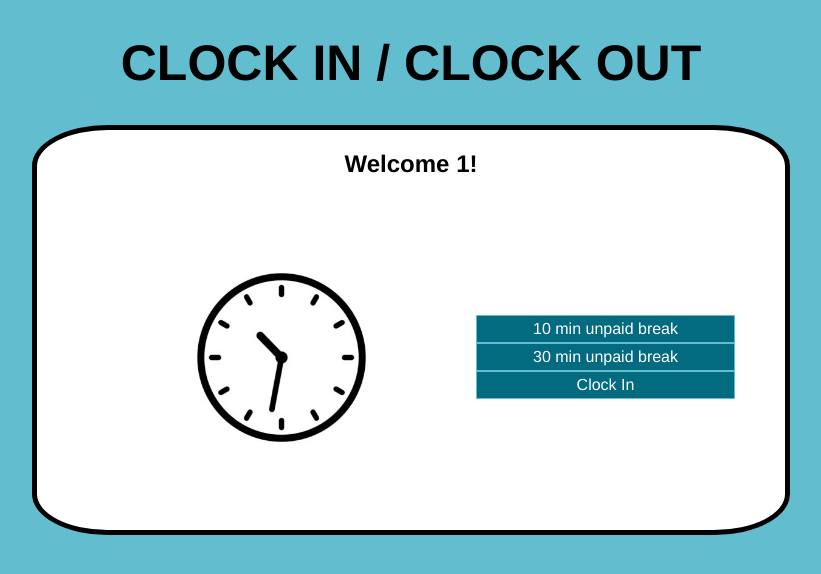
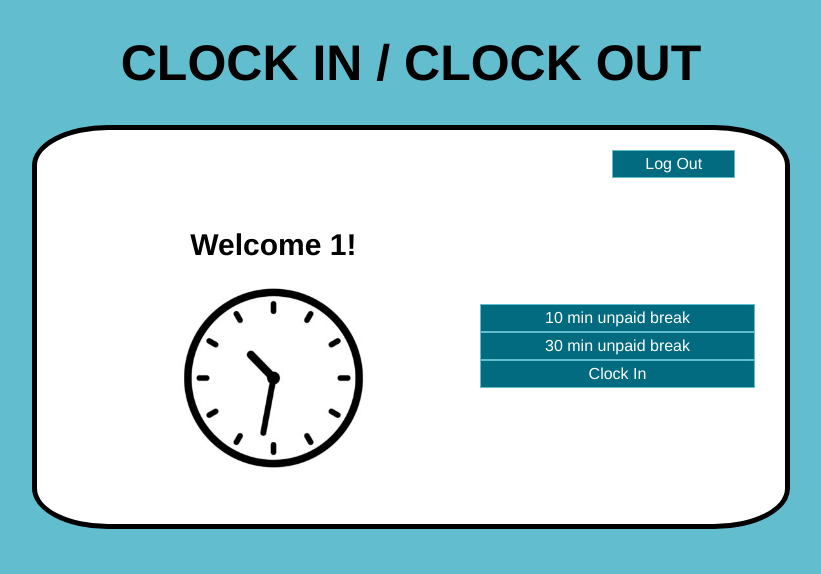
Before and after one commit to Nikhil-Naikar/Clock-In-Clock-Out, a Vue app in the folder frontend/: page /main/1 in a window 1280 px wide. Shown: the top 574 px of the page, without its empty margins (229-1050 px from the left). Built offline with nearby package versions, Linux system fonts and the light colour scheme.

Commit message:
Update MainPage.vue

```diff
--- a/frontend/src/pages/worker/MainPage.vue
+++ b/frontend/src/pages/worker/MainPage.vue
@@ -1,8 +1,11 @@
 <template>
     <div class="mainpage">
-        <h2>Welcome {{ user }}!</h2>
+        <div class="menu">
+            <router-link to="/login"><base-button>Log Out</base-button></router-link>
+        </div>
         <div class="grid-two-col">
             <div>
+                <p>Welcome {{ user }}!</p>
                 <img src="../../assets/clock.png">
             </div>
             <div class="selection-container">
@@ -16,7 +19,9 @@
 </template>
 
 <script>
+import BaseButton from '../../components/ui/BaseButton.vue';
 export default {
+  components: { BaseButton },
     data(){
         return{
             user: this.$route.params.id,
@@ -39,7 +44,7 @@ export default {
 
 <style scoped>
 .mainpage {
-  height: 50vh; /* Set the height to 100% of the viewport height for vertical centering */
+  height: auto; /* Set the height to 100% of the viewport height for vertical centering */
   justify-content: center; /* Center content both horizontally and vertically */
   background-color: white;
   margin-left: 20%;
@@ -51,7 +56,9 @@ export default {
 .grid-two-col {
     display: grid;
     grid-template-columns: 60% 40%;
-    padding: 50px;
+    padding-right: 30px;
+    padding-left: 30px;
+    padding-bottom: 30px;
 }
 
 img {
@@ -72,6 +79,21 @@ img {
     justify-content: center;
 }
 
+p {
+    margin-bottom: 0%;
+    font-size: 30px;
+    font-weight: bolder;
+}
+
+.menu {
+    display: flex;
+    justify-content: right;
+    align-items: center;
+    padding: 20px;
+    padding-right: 50px;
+
+}
+
 
 
 </style>
```
